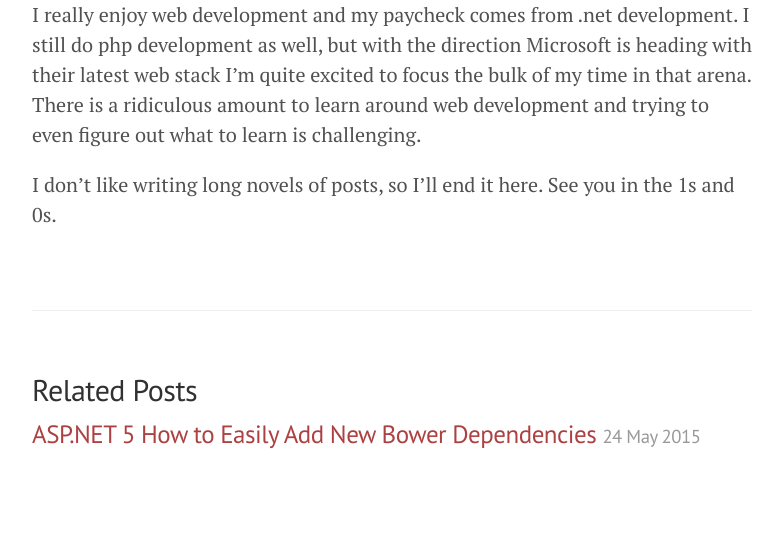
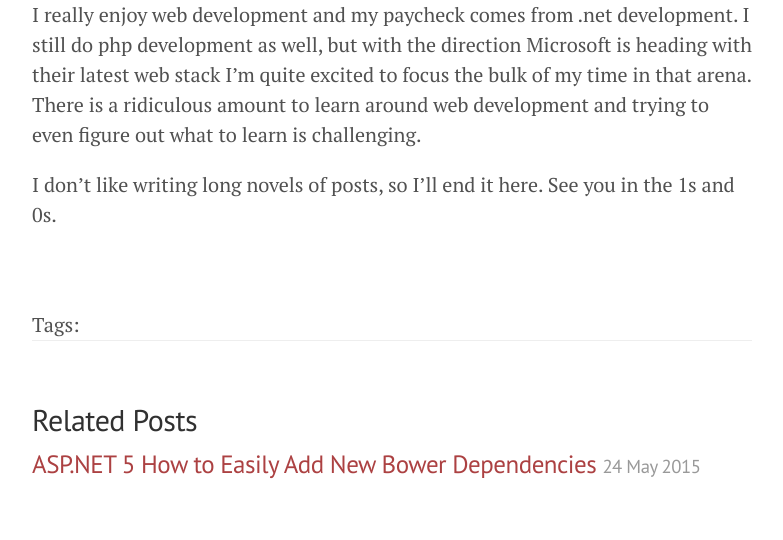
Before and after one commit to mattsmithdev/mattsmithdev.github.io, a Jekyll site: the page built from _posts/2015-05-23-welcome.md, in a window 1280 px wide. Shown: the part 782-1322 px from the top of the page, without its empty margins (248-1031 px from the left). Built offline with Jekyll 4.4.1, drawn with Linux system fonts in a browser that asks for light colours; comment, search, counter and statistics services are not loaded; before the commit the page ends 1292 px from its top, so only the background shows below that.

Commit message:
Add tags

```diff
--- a/_layouts/post.html
+++ b/_layouts/post.html
@@ -10,7 +10,7 @@ published: true
   {{ content }}
 </div>
 <div class="tags">
-  {{ page.tags | array_to_sentence_string }}
+  Tags: {{ page.tags | array_to_sentence_string }}
 </div>
 <div class="related">
   <h2>Related Posts</h2>
```
